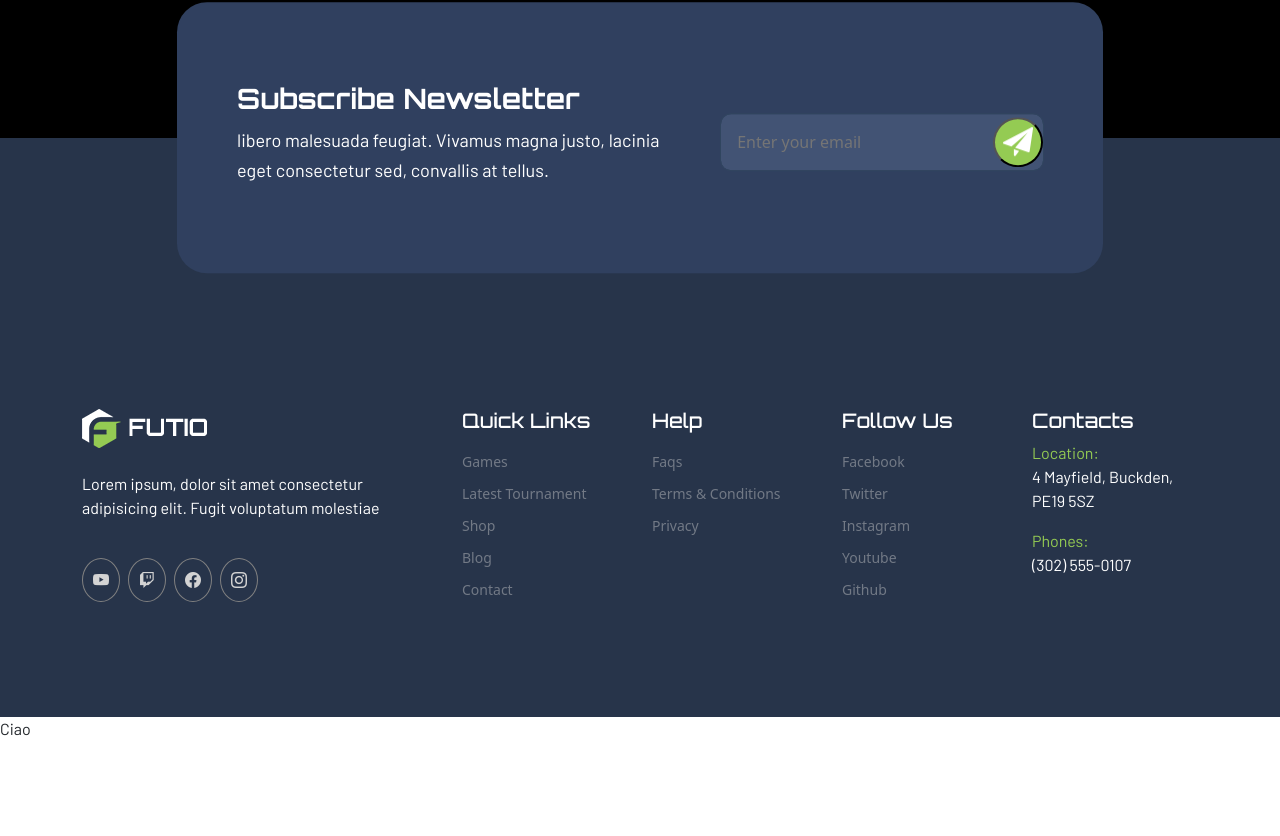
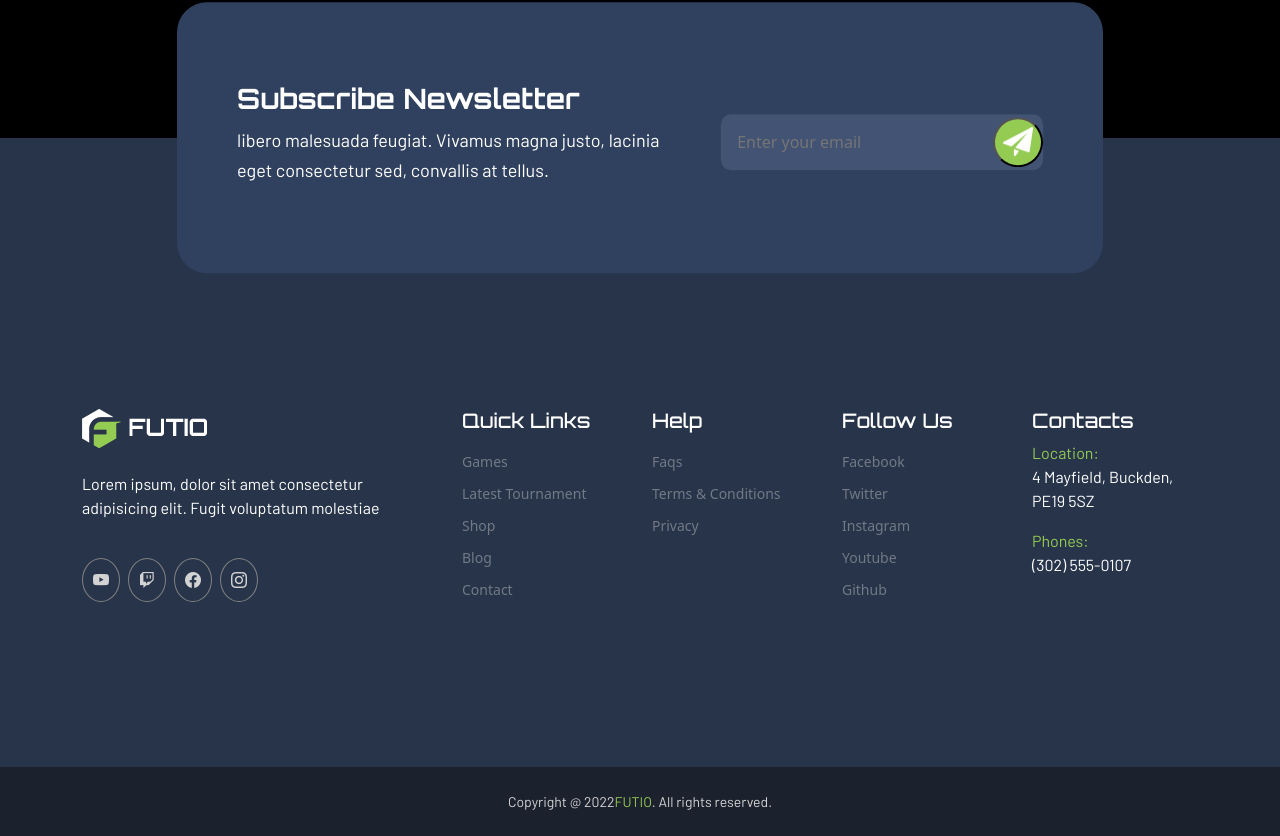
Before and after one commit to orazi-paolo/proj-html-vuejs, a Vue app: page / in a window 1280 px wide. Shown: the part 5887-6723 px from the top of the page. Before the commit the page ends 6644 px from the top, so only its background shows below. Built offline with nearby package versions, Linux system fonts and the light colour scheme.

Commit message:
added new component AppFooterCopyright

```diff
--- a/src/App.vue
+++ b/src/App.vue
@@ -21,7 +21,6 @@ export default {
   <AppHeader />
   <AppMain />
   <AppFooter />
-  <p>Ciao</p>
 
 </template>
 
--- a/src/components/AppFooter.vue
+++ b/src/components/AppFooter.vue
@@ -1,6 +1,7 @@
 <script>
 import AppFooterNewsLetter from './appFooterChild/AppFooterNewsLetter.vue'
 import AppFooterColList from './appFooterChild/AppFooterColList.vue'
+import AppFooterCopyright from './appFooterChild/AppFooterCopyright.vue'
 export default {
   data() {
     return {
@@ -11,7 +12,8 @@ export default {
   },
   components: {
     AppFooterNewsLetter,
-    AppFooterColList
+    AppFooterColList,
+    AppFooterCopyright
   }
 }
 </script>
@@ -63,7 +65,7 @@ export default {
           </div>
       </div>
     </div>
-
+    <AppFooterCopyright />
   </footer>
 
 </template>
@@ -71,7 +73,6 @@ export default {
 <style lang="scss" scoped>
 .bg-footer {
   background-color: #27344a;
-  padding-bottom: 100px;
 }
 ul li a{
   color: lightgray;
@@ -86,4 +87,7 @@ ul li a{
 span{
   color: #94CB53;
 }
+.container{
+  padding-bottom: 150px;
+}
 </style>
--- /dev/null
+++ b/src/components/appFooterChild/AppFooterCopyright.vue
@@ -0,0 +1,34 @@
+<script>
+export default {
+  data() {
+    return {
+
+    }
+  }
+}
+</script>
+
+<template>
+    <div class="bg-blue-dark">
+        <div class="container pt-4 pb-4">
+            <p class="d-flex justify-content-center align-items-center">
+                Copyright @ 2022<span>FUTIO</span>. All rights reserved.
+            </p>
+        </div>
+    </div>
+
+</template>
+
+<style lang="scss" scoped>
+.bg-blue-dark{
+    background-color: #1c212e;
+    p{
+        margin-bottom: 0;
+        font-size: 14px;
+        color: lightgray;
+        span{
+            color: #94CB53;
+        }
+    }
+}
+</style>
```
